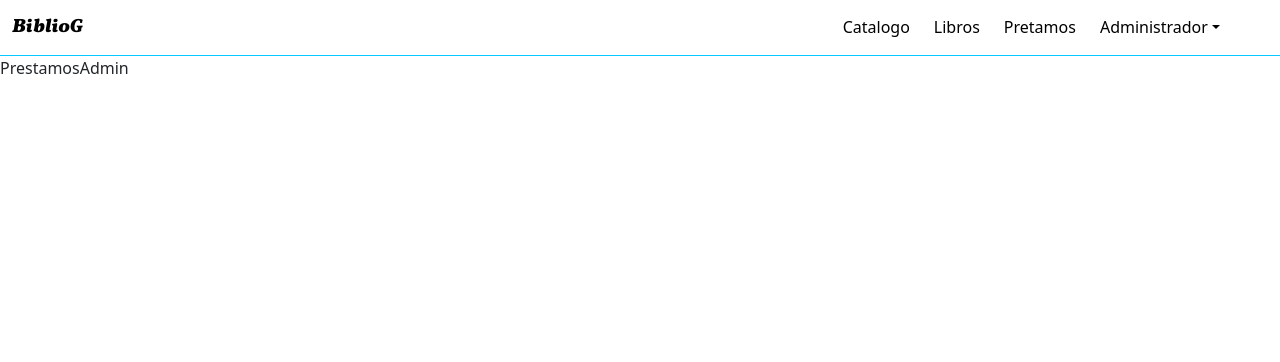
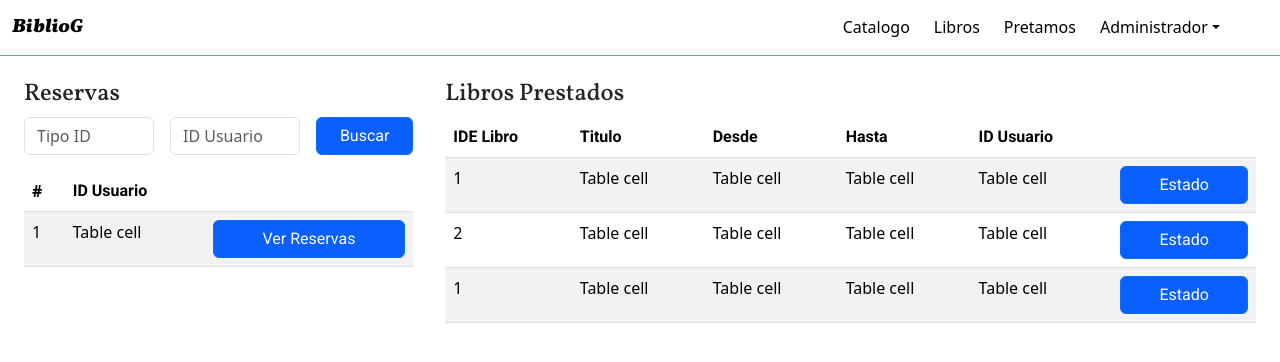
Before and after one commit to Dleonca/BiblioGweb, a React (Vite) app in the folder Bibliog/: page /Home/PrestamosAdmin in a window 1280 px wide. Shown: the top 362 px of the page. Built offline with nearby package versions, Linux system fonts and the light colour scheme.

Commit message:
Update PrestamosAdmin.jsx

```diff
--- a/Bibliog/src/components/PrestamosAdmin.jsx
+++ b/Bibliog/src/components/PrestamosAdmin.jsx
@@ -1,9 +1,139 @@
-import React from 'react'
+import React from "react";
+import Table from "react-bootstrap/Table";
+import Button from "react-bootstrap/Button";
+import Form from 'react-bootstrap/Form';
 
 const PrestamosAdmin = () => {
   return (
-    <div>PrestamosAdmin</div>
-  )
-}
+    <div className="row m-2">
+      <div className="col-sm- 12 col-md-10 col-lg-4 p-3">
+        <div className="row">
+          <div className="col-12">
+            <h4 className="titleItemsII">Reservas</h4>
+          </div>
+        </div>
+        <div className="row">
+          <div className="col-12">
+            <Form className="d-flex justify-content-between">
+              <Form.Group
+                className="mb-3 col-4"
+                controlId="exampleForm.ControlInput1"
+              >
+                <Form.Control type="text" placeholder="Tipo ID" />
+              </Form.Group>
+              <Form.Group
+                className="mb-3 col-4"
+                controlId="exampleForm.ControlInput1"
+              >
+                <Form.Control type="number" placeholder="ID Usuario" />
+              </Form.Group>
+              <Button
+                  variant="primary"
+                  type="submit"
+                  className=" btn col-3" style={{ height: "38px" }}
+                >
+                  Buscar
+                </Button>
+            </Form>
+          </div>
+        </div>
+        <div className="row">
+          <div className="col-12">
+          <Table responsive className="table-striped table-hover">
+          <thead>
+            <tr>
+              <th>#</th>
+              <th className="titleItems">ID Usuario</th>
+              <th className="titleItems"></th>
+            </tr>
+          </thead>
+          <tbody>
+            <tr>
+              <td>1</td>
+              {Array.from({ length: 1 }).map((_, index) => (
+                <td key={index}>Table cell</td>
+              ))}
+              <td>
+                <Button
+                  variant="primary"
+                  type="submit"
+                  style={{ width: "100%" }}
+                >
+                  Ver Reservas
+                </Button>
+              </td>
+            </tr>
 
-export default PrestamosAdmin
+          </tbody>
+        </Table>
+          </div>
+        </div>
+
+      </div>
+      <div className="col-sm- 12 col-md-10 col-lg-8 p-3">
+        <h4 className="titleItemsII">Libros Prestados</h4>
+        <Table responsive className="table-striped table-hover">
+          <thead>
+            <tr>
+              <th className="titleItems">IDE Libro</th>
+              <th className="titleItems">Titulo</th>
+              <th className="titleItems">Desde</th>
+              <th className="titleItems">Hasta</th>
+              <th className="titleItems">ID Usuario</th>
+              <th className="titleItems"></th>
+            </tr>
+          </thead>
+          <tbody>
+            <tr>
+              <td>1</td>
+              {Array.from({ length: 4 }).map((_, index) => (
+                <td key={index}>Table cell </td>
+              ))}
+              <td>
+                <Button
+                  variant="primary"
+                  type="submit"
+                  style={{ width: "100%" }}
+                >
+                  Estado
+                </Button>
+              </td>
+            </tr>
+            <tr>
+              <td>2</td>
+              {Array.from({ length: 4 }).map((_, index) => (
+                <td key={index}>Table cell </td>
+              ))}
+              <td>
+                <Button
+                  variant="primary"
+                  type="submit"
+                  style={{ width: "100%" }}
+                >
+                  Estado
+                </Button>
+              </td>
+            </tr>
+            <tr>
+              <td>1</td>
+              {Array.from({ length: 4 }).map((_, index) => (
+                <td key={index}>Table cell </td>
+              ))}
+              <td>
+                <Button
+                  variant="primary"
+                  type="submit"
+                  style={{ width: "100%" }}
+                >
+                  Estado
+                </Button>
+              </td>
+            </tr>
+          </tbody>
+        </Table>
+      </div>
+    </div>
+  );
+};
+
+export default PrestamosAdmin;
```
